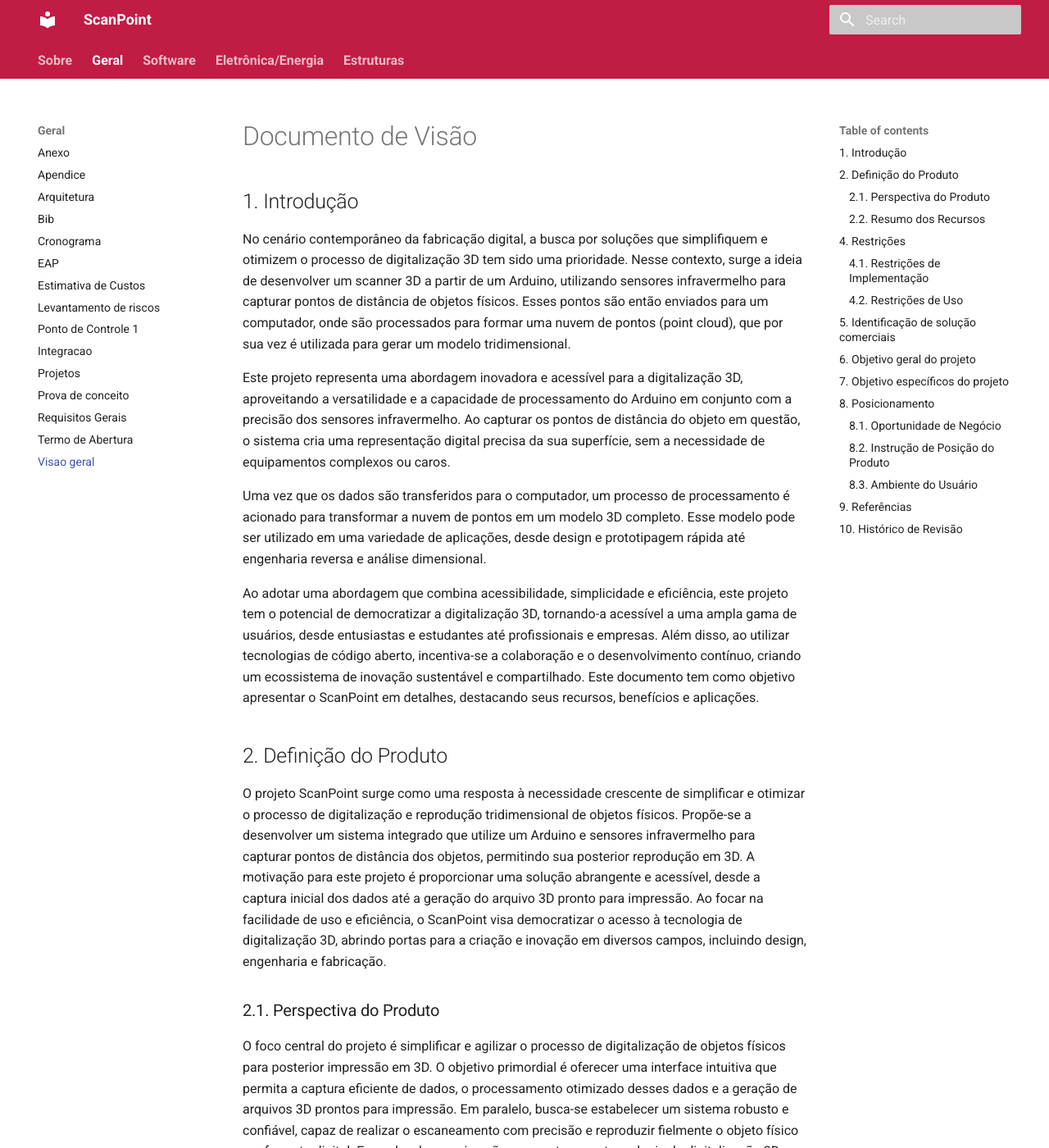
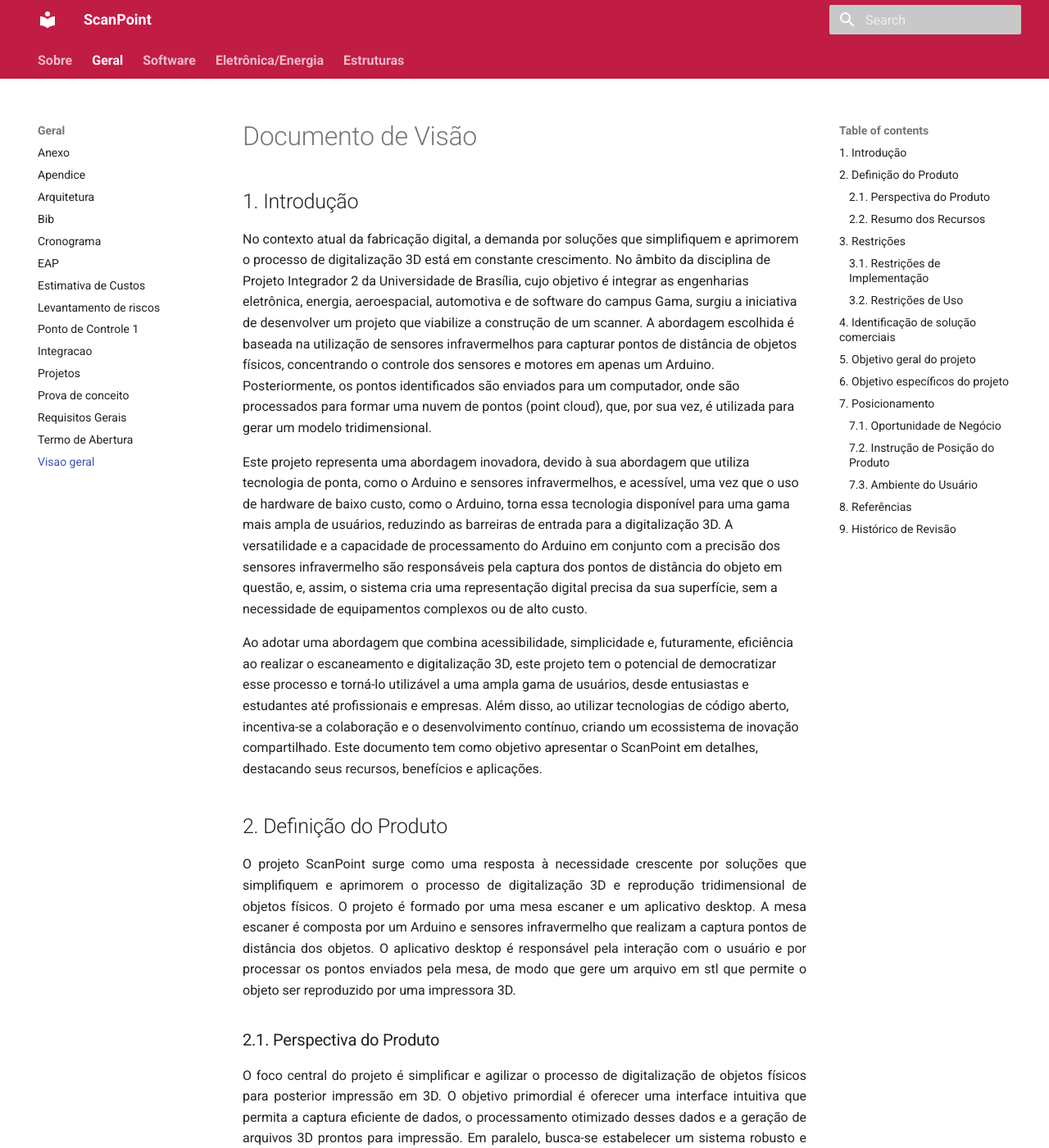
Before and after one commit to Calcioft/ScanPoint, an MkDocs documentation site: the page built from docs/geral/visaogeral.md, in a window 1280 px wide and 1400 px high. Shown: the whole window at 82% size. Built offline with MkDocs 1.6.1 and Material for MkDocs 9.7.7, drawn with Linux system fonts in a browser that asks for light colours; some of the changed text lies outside the part shown.

```diff
--- a/docs/geral/visaogeral.md
+++ b/docs/geral/visaogeral.md
@@ -2,66 +2,65 @@
 
 ## 1. Introdução
 
-No cenário contemporâneo da fabricação digital, a busca por soluções que simplifiquem e otimizem o processo de digitalização 3D tem sido uma prioridade. Nesse contexto, surge a ideia de desenvolver um scanner 3D a partir de um Arduino, utilizando sensores infravermelho para capturar pontos de distância de objetos físicos. Esses pontos são então enviados para um computador, onde são processados para formar uma nuvem de pontos (point cloud), que por sua vez é utilizada para gerar um modelo tridimensional.
+<span style="text-align: justify;"> No contexto atual da fabricação digital, a demanda por soluções que simplifiquem e aprimorem o processo de digitalização 3D está em constante crescimento. No âmbito da disciplina de Projeto Integrador 2 da Universidade de Brasília, cujo objetivo é integrar as engenharias eletrônica, energia, aeroespacial, automotiva e de software do campus Gama, surgiu a iniciativa de desenvolver um projeto que viabilize a construção de um scanner. A abordagem escolhida é baseada na utilização de sensores infravermelhos para capturar pontos de distância de objetos físicos, concentrando o controle dos sensores e motores em apenas um Arduino. Posteriormente, os pontos identificados são enviados para um computador, onde são processados para formar uma nuvem de pontos (point cloud), que, por sua vez, é utilizada para gerar um modelo tridimensional.</span>
 
-Este projeto representa uma abordagem inovadora e acessível para a digitalização 3D, aproveitando a versatilidade e a capacidade de processamento do Arduino em conjunto com a precisão dos sensores infravermelho. Ao capturar os pontos de distância do objeto em questão, o sistema cria uma representação digital precisa da sua superfície, sem a necessidade de equipamentos complexos ou caros.
+<span style="text-align: justify;"> Este projeto representa uma abordagem inovadora, devido à sua abordagem que utiliza tecnologia de ponta, como o Arduino e sensores infravermelhos, e acessível, uma vez que o uso de hardware de baixo custo, como o Arduino, torna essa tecnologia disponível para uma gama mais ampla de usuários, reduzindo as barreiras de entrada para a digitalização 3D. A versatilidade e a capacidade de processamento do Arduino em conjunto com a precisão dos sensores infravermelho são responsáveis pela captura dos pontos de distância do objeto em questão, e, assim, o sistema cria uma representação digital precisa da sua superfície, sem a necessidade de equipamentos complexos ou de alto custo. </span>
 
-Uma vez que os dados são transferidos para o computador, um processo de processamento é acionado para transformar a nuvem de pontos em um modelo 3D completo. Esse modelo pode ser utilizado em uma variedade de aplicações, desde design e prototipagem rápida até engenharia reversa e análise dimensional.
-
-Ao adotar uma abordagem que combina acessibilidade, simplicidade e eficiência, este projeto tem o potencial de democratizar a digitalização 3D, tornando-a acessível a uma ampla gama de usuários, desde entusiastas e estudantes até profissionais e empresas. Além disso, ao utilizar tecnologias de código aberto, incentiva-se a colaboração e o desenvolvimento contínuo, criando um ecossistema de inovação sustentável e compartilhado. Este documento tem como objetivo apresentar o ScanPoint em detalhes, destacando seus recursos, benefícios e aplicações.
+<span style="text-align: justify;"> Ao adotar uma abordagem que combina acessibilidade, simplicidade e, futuramente, eficiência ao realizar o escaneamento e digitalização 3D, este projeto tem o potencial de democratizar esse processo e torná-lo utilizável a uma ampla gama de usuários, desde entusiastas e estudantes até profissionais e empresas. Além disso, ao utilizar tecnologias de código aberto, incentiva-se a colaboração e o desenvolvimento contínuo, criando um ecossistema de inovação compartilhado. Este documento tem como objetivo apresentar o ScanPoint em detalhes, destacando seus recursos, benefícios e aplicações. </span>
 
 ## 2. Definição do Produto
 
-O projeto ScanPoint surge como uma resposta à necessidade crescente de simplificar e otimizar o processo de digitalização e reprodução tridimensional de objetos físicos. Propõe-se a desenvolver um sistema integrado que utilize um Arduino e sensores infravermelho para capturar pontos de distância dos objetos, permitindo sua posterior reprodução em 3D. A motivação para este projeto é proporcionar uma solução abrangente e acessível, desde a captura inicial dos dados até a geração do arquivo 3D pronto para impressão. Ao focar na facilidade de uso e eficiência, o ScanPoint visa democratizar o acesso à tecnologia de digitalização 3D, abrindo portas para a criação e inovação em diversos campos, incluindo design, engenharia e fabricação.
+<p style="text-align: justify;"> O projeto ScanPoint surge como uma resposta à necessidade crescente por soluções que simplifiquem e aprimorem o processo de digitalização 3D e reprodução tridimensional de objetos físicos. O projeto é formado por uma mesa escaner e um aplicativo desktop. A mesa escaner é composta por um Arduino e sensores infravermelho que realizam a captura pontos de distância dos objetos. O aplicativo desktop é responsável pela interação com o usuário e por processar os pontos enviados pela mesa, de modo que gere um arquivo em stl que permite o objeto ser reproduzido por uma impressora 3D. </p>
 
 ### 2.1. Perspectiva do Produto
 
-O foco central do projeto é simplificar e agilizar o processo de digitalização de objetos físicos para posterior impressão em 3D. O objetivo primordial é oferecer uma interface intuitiva que permita a captura eficiente de dados, o processamento otimizado desses dados e a geração de arquivos 3D prontos para impressão. Em paralelo, busca-se estabelecer um sistema robusto e confiável, capaz de realizar o escaneamento com precisão e reproduzir fielmente o objeto físico em formato digital. Essa abordagem visa não apenas tornar a tecnologia de digitalização 3D mais acessível, mas também garantir resultados de alta qualidade e confiabilidade para uma ampla gama de aplicações.
+<p style="text-align: justify;"> O foco central do projeto é simplificar e agilizar o processo de digitalização de objetos físicos para posterior impressão em 3D. O objetivo primordial é oferecer uma interface intuitiva que permita a captura eficiente de dados, o processamento otimizado desses dados e a geração de arquivos 3D prontos para impressão. Em paralelo, busca-se estabelecer um sistema robusto e confiável, capaz de realizar o escaneamento com precisão e reproduzir fielmente o objeto físico em formato digital. Essa abordagem visa não apenas tornar a tecnologia de digitalização 3D mais acessível, mas também garantir resultados de alta qualidade e confiabilidade para uma ampla gama de aplicações. </p>
 
 ### 2.2. Resumo dos Recursos
 
-O ScanPoint representa uma solução abrangente para o escaneamento e a reprodução 3D de objetos físicos. Sua abordagem inclui a geração de uma nuvem de pontos precisa, capturando com precisão as características do objeto escaneado. Os recursos foram projetados para garantir uma experiência intuitiva e eficiente, desde a captura inicial dos dados até a criação do modelo 3D pronto para impressão. Para isso, destacam-se cinco componentes essenciais da solução:
-<!-- TODO: [TROCAR AMANHA] -->
+<p style="text-align: justify;"> Os recursos do ScanPoint foram pensados para garantir uma experiência intuitiva para o usuário e simplificada, desde a captura inicial dos pontos até a criação do modelo 3D pronto para impressão. Para isso, destacam-se cinco componentes essenciais da solução:  </p>
 
 * **Interação com o usuário:** Sistema para interação com usuário, dando explicações iniciais necessárias, permitindo iniciar o processo, acompanhar aproximadamente quanto tempo falta até o fim do processo, cancelar e pré-visualizar o resultado do que será enviado para impressão.
 
-* **Captura do objeto:** Realiza a captura de imagens do objeto físico a ser escaneado, garantindo uma rotação constante para obter imagens uniformes. As imagens são transmitidas para um computador via cabo USB para processamento adicional.
+* **Captura dos pontos:** Realiza a captura dos pontos do objeto físico a ser escaneado.
 
-* **Processamento:**  O sistema processa as imagens capturadas para gerar um arquivo STL para fatiamento em software de impressão 3D.
+* **Processamento:**  O sistema processa pontos capturados pelo infravermelho.
 
-* **Pré visualização do resultado:** Após o processamento das imagens, o sistema oferece uma pré-visualização do resultado final do modelo 3D gerado, permitindo ao usuário revisar e confirmar antes de prosseguir para o download ou a impressão.
+* **Pré visualização do resultado:** Após o processamento do objeto, o sistema oferece uma pré-visualização do resultado final do modelo 3D gerado, permitindo ao usuário revisar e confirmar antes de prosseguir para o download ou a impressão.
 
 * **Download do arquivo:** O usuário tem a opção de baixar o arquivo 3D gerado para impressão posterior, garantindo flexibilidade e conveniência no uso do sistema.
 
-## 4. Restrições
+## 3. Restrições
 
-As restrições impostas pelo ScanPoint podem ser críticas para os desenvolvedores e usuários da ScanPoint. Essas limitações podem afetar diretamente a eficácia e a utilidade do equipamento, tornando importante entender e gerenciar esses fatores. Algumas das principais restrições observadas são:
+<p style="text-align: justify;"> As restrições impostas pelo ScanPoint podem ser críticas para os desenvolvedores e usuários. Essas limitações podem afetar diretamente a eficácia e a utilidade do equipamento, tornando importante entender e gerenciar esses fatores. Algumas das principais restrições observadas são: </p>
 
-### 4.1. Restrições de Implementação
+### 3.1. Restrições de Implementação
 
-Considerando as restrições de implementação para o produto "ScanPoint", podemos identificar várias áreas que podem influenciar seu desenvolvimento e produção:
+<p style="text-align: justify;"> Considerando as restrições de implementação para o produto, podemos identificar várias áreas que podem influenciar seu desenvolvimento e produção: </p>
 
-* **Recursos financeiros:** Desenvolver e fabricar uma ScanPoint pode exigir investimentos significativos em pesquisa e desenvolvimento, além de custos associados aos materiais para a construção do scanner. Limitações de orçamento podem influenciar a seleção de materiais, tecnologias e métodos de produção.
+* **Recursos financeiros:** Desenvolver e fabricar um produto pode exigir investimentos significativos em pesquisa e desenvolvimento, além de custos associados aos materiais para a construção do scanner. Limitações de orçamento podem influenciar a seleção de materiais, tecnologias e métodos de produção.
 
 * **Tecnologia disponível:** A qualidade da nuvem de pontos gerada pelo ScanPoint pode ser limitada pela precisão dos sensores e algoritmos utilizados na captura dos dados de distância. Restrições relacionadas à resolução e calibração dos sensores podem afetar diretamente a fidelidade e a completude da nuvem de pontos resultante.
 
 * **Materiais:** As restrições relacionadas aos materiais podem incluir a necessidade de selecionar materiais que sejam leves, duráveis e capazes de suportar o peso dos objetos a serem digitalizados. Além disso, os materiais selecionados devem ser compatíveis com as tecnologias de digitalização e não interferir na qualidade dos resultados.
 
-* **Prazos:** Restrições de tempo podem ser impostas por demandas da disciplina para cumprir os prazos estipulados pela ementa e plano de ensino da disciplina, podendo influenciar o escopo e a complexidade do projeto.
+* **Prazos:** Restrições de tempo podem ser impostas por demandas da disciplina para cumprir os prazos estipulados pela ementa e plano de ensino, podendo influenciar o escopo e a complexidade do projeto.
 
-### 4.2. Restrições de Uso
+### 3.2. Restrições de Uso
 
-Por fim, em relação às principais restrições de uso, podem ser observadas:
+<p style="text-align: justify;"> Em relação às principais restrições de uso do produto, podem ser observadas: </p>
 
-* **Tamanho do objeto:** O tamanho máximo do objeto que pode ser testado na ScanPoint é uma restrição significativa. Objetos muito grandes podem não caber na área de digitalização ou podem exceder a capacidade de carga do sistema de rotação, limitando a versatilidade do equipamento.
+* **Tamanho do objeto:** Objetos muito grandes podem não se adequar à área de digitalização ou ultrapassar a capacidade de carga do sistema de rotação, o que restringe a versatilidade do equipamento. Essa restrição tem sua origem no tamanho da estrutura do projeto, a qual foi cuidadosamente dimensionada para permitir a construção e os testes dentro dos parâmetros estabelecidos pela disciplina. Além disso, essa escolha visa manter o custo do projeto acessível e garantir a facilidade de transporte para o usuário final.
 
-* **Espessura do objeto:** A espessura máxima do objeto que pode ser digitalizado também é uma restrição importante. Objetos muito finos podem não ser detectados corretamente pelo ScanPoint, resultando em dados imprecisos ou incompletos.
+* **Espessura do objeto:** A espessura máxima do objeto que pode ser digitalizado também é uma restrição importante. Objetos muito finos podem não ser detectados corretamente pelo ScanPoint, resultando em dados imprecisos ou incompletos que poderiam trazer frustração ao usuário.
 
-* **Peso do objeto:** A capacidade de carga da ScanPoint define o peso máximo do objeto que pode ser colocado sobre ela. Exceder esse limite pode danificar o equipamento ou comprometer a precisão da digitalização.
+* **Peso do objeto:** A restrição relacionada à capacidade de carga da ScanPoint é fundamental para garantir o bom funcionamento e a durabilidade do equipamento. Os usuários devem estar cientes desse limite para evitar danos ao dispositivo e garantir a precisão dos resultados de digitalização.
 
-* **Tipo de material do objeto:** O tipo de material do objeto a ser testado também pode ser uma restrição. Alguns materiais podem não refletir corretamente a luz do ScanPoint, resultando em dados de baixa qualidade. Além disso, materiais transparentes ou altamente reflexivos podem apresentar desafios adicionais para a digitalização.
+* **Tipo de material do objeto:** Materiais que não refletem adequadamente a luz do scanner podem resultar em dados de baixa qualidade, comprometendo a precisão da digitalização. Além disso, materiais transparentes ou altamente reflexivos podem apresentar desafios adicionais, exigindo ajustes específicos no processo. Portanto, os usuários devem selecionar cuidadosamente os materiais dos objetos a serem digitalizados para garantir os melhores resultados possíveis.
 
-## 5. Identificação de solução comerciais
+* **Ambiente:** É essencial que os usuários evitem expor a ScanPoint a altas temperaturas, devido à sensibilidade dos materiais utilizados em sua construção. O calor excessivo pode causar deformações em algumas das peças envolvidas, comprometendo o desempenho e a precisão do equipamento.
+
+## 4. Identificação de solução comerciais
 <!-- TODO: [TROCAR AMANHA] -->
 
 | Solução     | Descrição | Principais especificações |
@@ -69,17 +68,17 @@ Por fim, em relação às principais restrições de uso, podem ser observadas:
 | Scanner 3D Einscan SE - Shining 3D | O modelo conta com uma mesa giratória que facilita a digitalização 360°C de um objeto e com um "braço" estático que sustenta a câmera responsável pelas capturas das imagens. O resultado da digitalização desse equipamento pode ser exportado nos formatos OBJ, STL e ASC, além da possibilidade de ser processado em aplicações de manufatura aditiva e outros. | Peso máximo do objeto: 5kg, dimensões: 570 x 210 x 210 mm, consumo de energia: 50 W |
 | Artec 3D - Artec Turntable | Plataforma giratória inteligente totalmente automatizada e integrada ao software Artec Studio. Alimentado por Bluetooth para digitalização 3D pronta para uso, normalmente é usada para complementar o scanner 3D portátil de ultra-resolução Artec Space Spider.| Peso máximo do objeto: 3kg, dimensões: 250 x 250 x 45 mm, consumo de energia: 12V, 4.66 W |
 
-## 6. Objetivo geral do projeto
+## 5. Objetivo geral do projeto
 
-O objetivo geral do projeto ScanPoint é desenvolver um sistema integrado que simplifique o processo de escaneamento e reprodução 3D de objetos físicos. O sistema visa oferecer uma solução abrangente que permita aos usuários capturar imagens de objetos do mundo real, processar essas imagens para gerar modelos 3D precisos e, em seguida, criar arquivos prontos para impressão 3D. Por meio do ScanPoint, pretende-se facilitar e agilizar o processo de digitalização de objetos físicos, tornando-o acessível a uma variedade de usuários, desde entusiastas de tecnologia até profissionais de design e fabricação. O sistema busca eliminar as barreiras técnicas e de custo associadas ao escaneamento 3D tradicional, oferecendo uma solução eficiente e fácil de usar.
+<p style="text-align: justify;"> O objetivo geral do projeto ScanPoint é desenvolver um sistema que simplifique o processo de escaneamento e reprodução 3D de objetos físicos. O sistema visa oferecer uma solução abrangente que permita aos usuários processar objetos para gerar modelos 3D e, em seguida, criar arquivos prontos para impressão 3D. Por meio do ScanPoint, pretende-se facilitar e agilizar o processo de digitalização de objetos físicos, tornando-o acessível aos usuários de cad. </p>
 
-## 7. Objetivo específicos do projeto
+## 6. Objetivo específicos do projeto
 
 -  **Criação e Aprovação de Protótipo:** Desenvolver um protótipo funcional de alta fidelidade do sistema que o usuário terá contato ao iniciar e acompanhar o processamento. Esse protótipo será projetado para oferecer uma experiência de usuário próxima da realidade, permitindo a validação de conceitos, fluxos de trabalho e usabilidade.
 
 - **Definição da Arquitetura dos Sistemas**: Estabelecer uma arquitetura de software robusta e escalável para o sistema ScanPoint, que permita uma integração eficiente de todos os módulos e componentes. Isso inclui a definição de interfaces de comunicação entre os diferentes subsistemas e a escolha das tecnologias adequadas para implementação.
 
-- **Desenvolvimento dos Sistemas Específicos**: Implementar os sistemas específicos necessários para o funcionamento do ScanPoint, incluindo o sistema de captura de imagens, o sistema de processamento de imagens, o sistema de controle de hardware e o sistema de interface do usuário. Cada um desses sistemas será projetado e desenvolvido de forma a atender aos requisitos específicos do projeto.
+- **Desenvolvimento dos Sistemas Específicos**: Implementar os sistemas específicos necessários para o funcionamento do ScanPoint, incluindo o sistema de captura pontos infravermelho, o sistema de processamento do objeto, o sistema de controle de hardware e o sistema de interface do usuário. Cada um desses sistemas será projetado e desenvolvido de forma a atender aos requisitos específicos do projeto.
 
 - **Testes de Integração**: Realizar testes de integração para garantir que todos os componentes do sistema ScanPoint funcionem harmoniosamente juntos. Isso envolverá a verificação da comunicação entre os diferentes sistemas, a detecção e correção de possíveis conflitos e a garantia de que o sistema como um todo atenda aos requisitos estabelecidos.
 
@@ -87,32 +86,32 @@ O objetivo geral do projeto ScanPoint é desenvolver um sistema integrado que si
 
 - **Documentação**: Preparar documentação detalhada sobre o funcionamento e operação do sistema ScanPoint, bem como materiais de treinamento para usuários e técnicos. Isso garantirá que os usuários estejam devidamente capacitados para utilizar o sistema de forma eficaz e segura.
 
-## 8. Posicionamento
+## 7. Posicionamento
 
-### 8.1. Oportunidade de Negócio
+### 7.1. Oportunidade de Negócio
 
-O ScanPoint é um serviço especializado em escaneamento e reprodução 3D de objetos físicos. Nosso objetivo é oferecer uma solução abrangente que simplifique o processo de escaneamento de objetos do mundo real. Com tecnologia avançada e expertise em impressão 3D, a ideia é auxiliar clientes a transformar objetos físicos em modelos digitais precisos. Atendemos diversas necessidades, desde a replicação de peças industriais até a criação de protótipos e obras de arte personalizadas.
+<p style="text-align: justify;"> O ScanPoint é um serviço especializado em escaneamento por point cloud de objetos físicos. Nosso objetivo é oferecer uma solução abrangente que simplifique o processo de escaneamento de objetos de cad. Com essa tecnologia, a ideia é auxiliar usuários de cad a transformar objetos físicos em modelos digitais precisos. </p>
 
-### 8.2. Instrução de Posição do Produto
+### 7.2. Instrução de Posição do Produto
 
-* **Para:** Os cidadãos
-* **Que:**  Desejam ter imagens escaneadas de objetos de pequeno porte
+* **Para:** Pessoas interessadas em reprodução CAD ou impressões 3D
+* **Que:**  Desejam reproduzir objetos de pequeno porte
 * **O ScanPoint:**  É um aplicativo desktop
-* **Que:** Permite que a população visualize a imagem completa do objeto escaneado e baixe o arquivo gerado
-* **Diferente de:** Aplicações similares que não detém de um aplicativo para poder visualizar a imagem e exigem alto custo para fornecer produtos similares
-* **Nosso produto:** Oferece uma visualização com o tempo no qual o objeto está sendo escaneado e permite que o usuário tenha a imagem para enviar a impressora 3D.
+* **Que:** Permite que o usuário acesse a pré-visualização do objeto escaneado e baixe o arquivo gerado
+* **Diferente de:** Aplicações similares que não possuem um aplicativo e exigem alto custo para fornecer produtos similares
+* **Nosso produto:** Oferece uma interface amigável para iniciar e acompanhar o processamento do objeto a um baixo custo, além de permitir re-iniciar e cancelar o processo, possibilita o download do arquivo gerado para ser utilizado em impressões 3D.
 
-### 8.3. Ambiente do Usuário
+### 7.3. Ambiente do Usuário
 
-A aplicação poderá ser acessada por meio de computadores, sendo necessário conexão com a internet apenas para seu download e atualização. Para uso da aplicação não é necessário conexão com a internet, todo o processo de escaneamento, processamento da imagem e geração do arquivo será realizado no ScanPoint e localmente na máquina do usuário.
+<p style="text-align: justify;"> A aplicação poderá ser acessada por meio de computadores, sendo necessário conexão com a internet apenas para seu download e atualização. Para uso da aplicação não é necessário conexão com a internet, todo o processo de escaneamento e geração do arquivo será realizado no ScanPoint e localmente na máquina do usuário. </p>
 
-## 9. Referências
+## 8. Referências
 
-IBM Knowledge Center - Documento de Visão: A estrutura de tópicos do documento de visão. Disponível em: https://www.ibm.com/support/knowledgecenter/pt-br/SSWMEQ_3.0.1/com.ibm.rational.rrm.help.doc/topics/r_vision_doc.htm. Acesso em: 19 mar. 2020;
+> IBM Knowledge Center - Documento de Visão: A estrutura de tópicos do documento de visão. Disponível em: https://www.ibm.com/support/knowledgecenter/pt-br/SSWMEQ_3.0.1/com.ibm.rational.rrm.help.doc/topics/r_vision_doc.htm. Acesso em: 19 mar. 2020;
 
-MIGUEL, Alexandre; ALVES, Dani; GUEDES, Gabriela; GOULART, Helena; ROBSON, João; MENEZES, Leticia; GUILHERME, Luiz; SCHADT, Renan; VINICIUS, Rômulo; HUGO, Victor. Projeto translate.me: Documento de Visão. Disponível em: https://translate-me.github.io/docs/documentos/projeto/doc_de_visao/. Acesso em: 19 mar. 2020;
+> MIGUEL, Alexandre; ALVES, Dani; GUEDES, Gabriela; GOULART, Helena; ROBSON, João; MENEZES, Leticia; GUILHERME, Luiz; SCHADT, Renan; VINICIUS, Rômulo; HUGO, Victor. Projeto translate.me: Documento de Visão. Disponível em: https://translate-me.github.io/docs/documentos/projeto/doc_de_visao/. Acesso em: 19 mar. 2020;
 
-## 10. Histórico de Revisão
+## 9. Histórico de Revisão
 
 | Data | Versão| Descrição | Autor |
 |----|----|----|----|
```
Also changed, not shown: other parts of docs/geral/visaogeral.md (+1 -0 lines), docs/geral/termo_de_abertura_de_projeto.md (+64 -27 lines).
